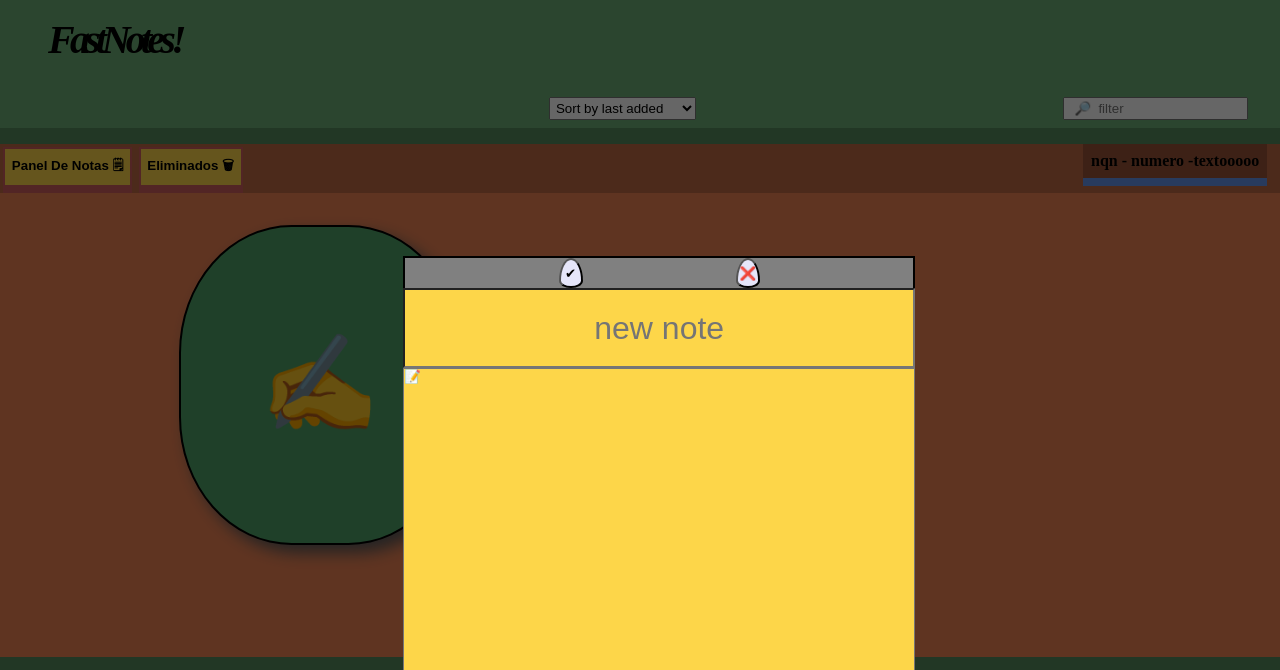
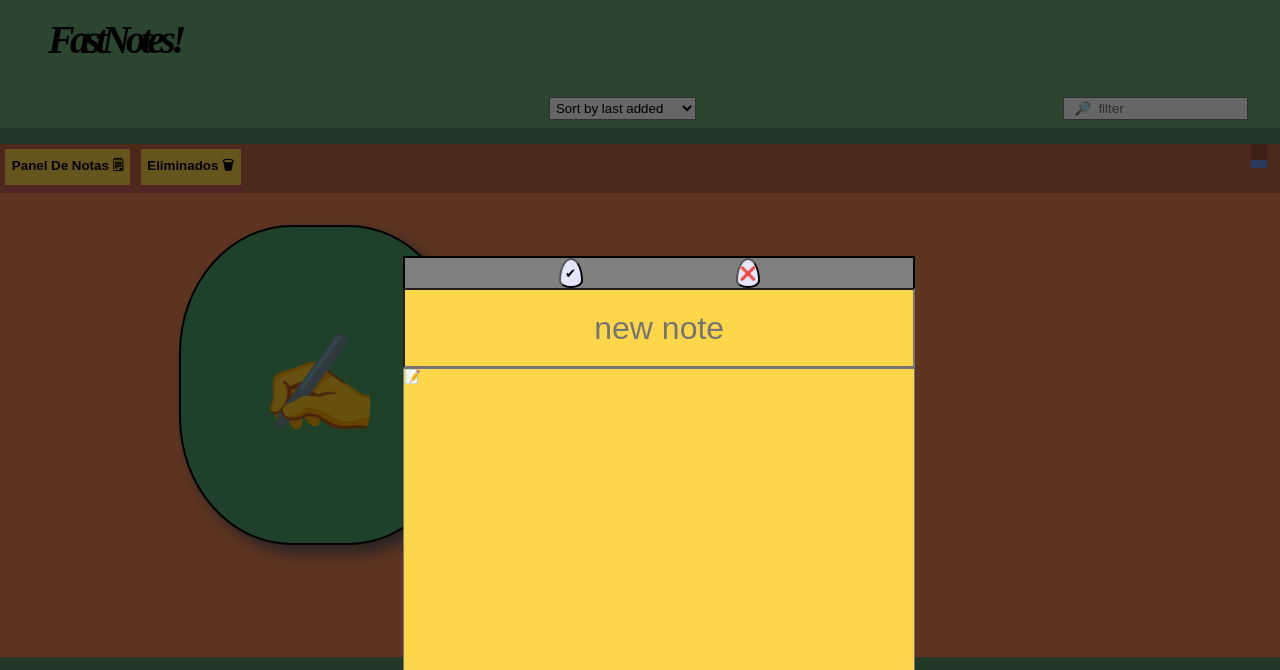
Before and after one commit to navifuentes/notesAppFuentes, a plain HTML site: page index.html in a window 1280 px wide. Shown: the top 670 px of the page. Drawn offline with nearby package versions, Linux system fonts and the light colour scheme; a web font is replaced by a local one.

Commit message:
eliminado comentarios

```diff
--- a/index.html
+++ b/index.html
@@ -56,7 +56,7 @@
         <div class="divPanelBtn">
           <button id="btnPanel1">Panel De Notas 🗒</button>
           <button id="btnPanel2">Eliminados 🗑</button>
-          <div id="climaApp">nqn - numero -textooooo</div>
+          <div id="climaApp"></div>
         </div>
         <section id="panel" class="panel p1" style="display: block">
           <div id="panelGrid" class="panelGrid">
--- a/js/app.js
+++ b/js/app.js
@@ -148,7 +148,6 @@ Array.prototype.printArray = function (panelIdName) {
   this.forEach((nota) => {
     copy = new Nota(nota.titulo, nota.texto, nota.fecha, nota.idNota);
     copy.imprimir(panelIdName);
-    // this == listaEliminados ? copy.imprimir(panel2) : copy.imprimir(panel);
   });
 };
 Array.prototype.storage = function (name) {
--- a/js/events.js
+++ b/js/events.js
@@ -51,8 +51,6 @@ const eventsNotaOpt = () => {
       eliminar();
       panelGrid = document.getElementById("panel2Grid");
       panelGrid.innerHTML = "";
-      ////
-      // cambiar listaEliminados por nota.imprimir(panel2)
       listaEliminados.printArray(panel2);
       panelGrid = document.getElementById("panelGrid");
       panelGrid.insertAdjacentElement("afterbegin", btnAgregar);
```
